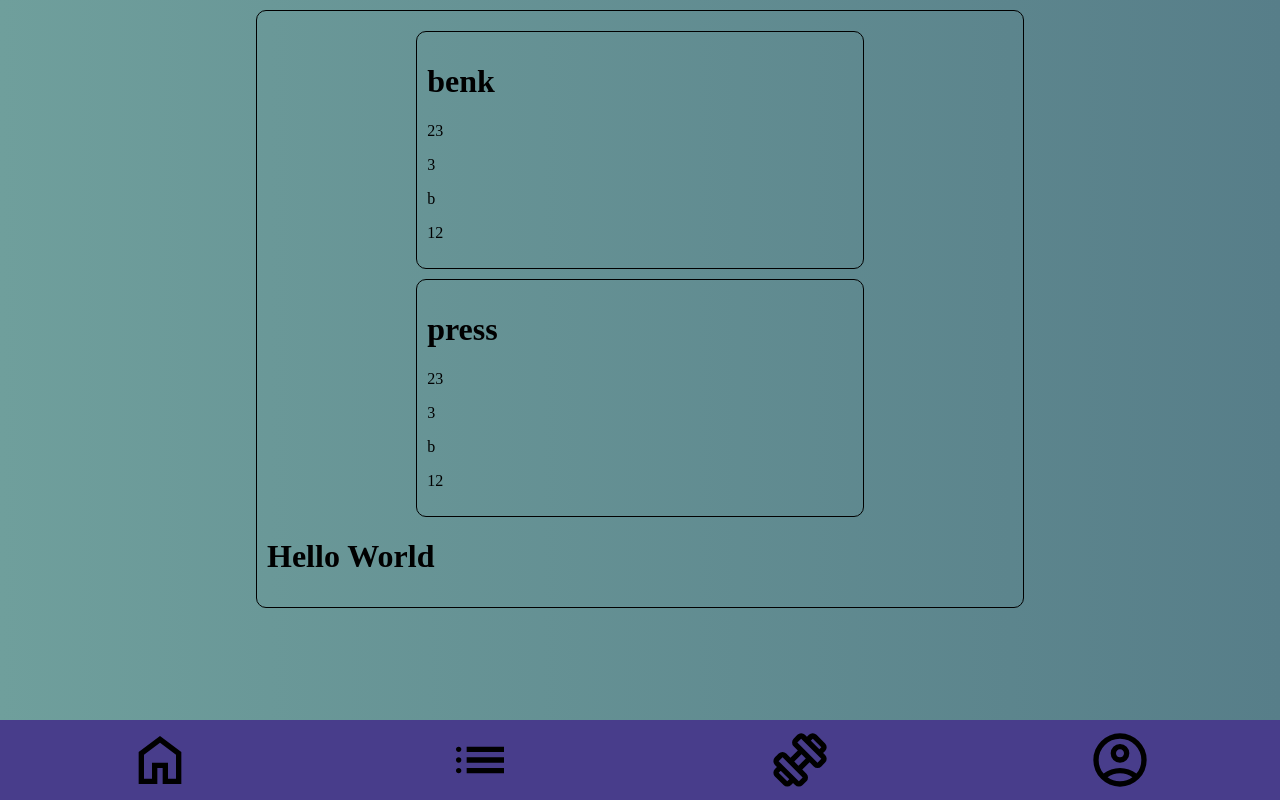
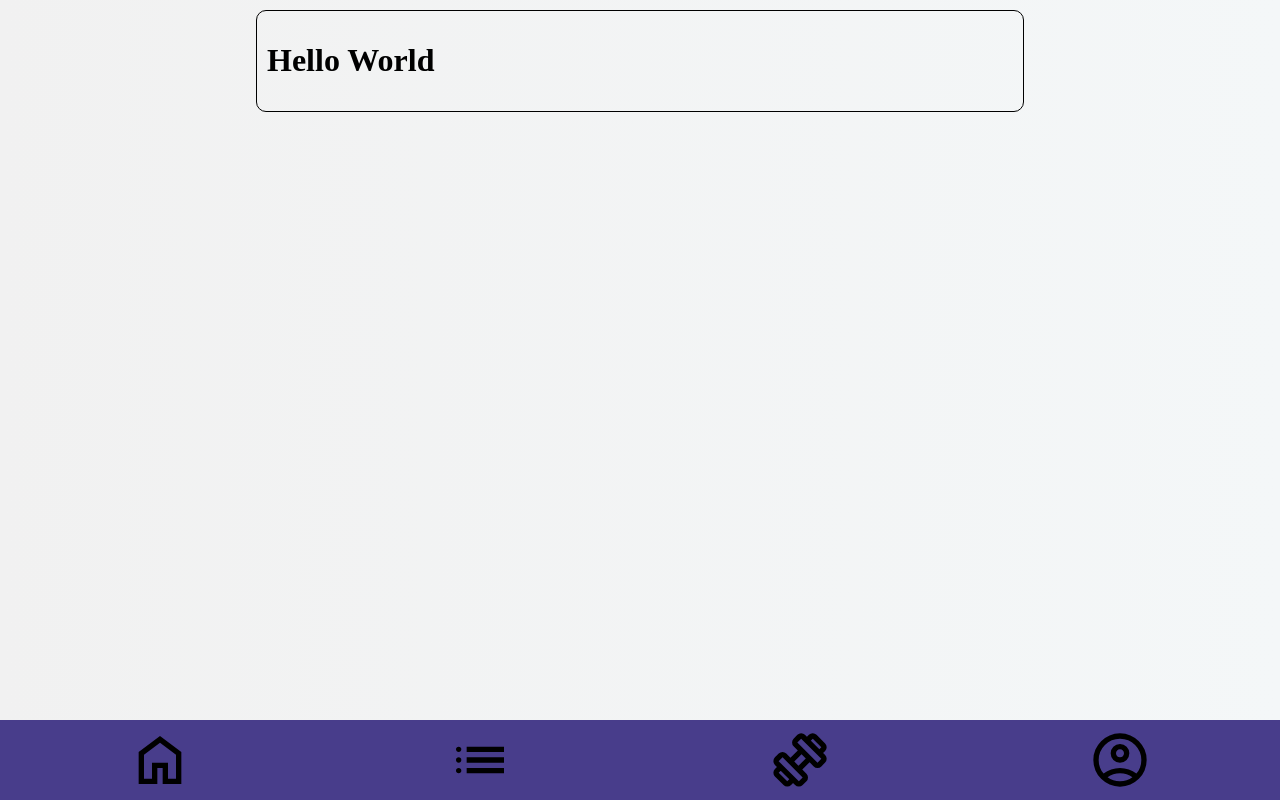
Before and after one commit to Emilorv/WorkoutLog, a React (Vite) app in the folder workout-log/: page / in a window 1280 px wide. Built offline with nearby package versions, Linux system fonts and the light colour scheme.

Commit message:
Removed unused component and content

```diff
--- a/workout-log/src/components/Footer.tsx
+++ /dev/null
@@ -1,7 +0,0 @@
-
-
-function Footer(){
-    return <div></div>
-}
-
-export default Footer;
--- a/workout-log/src/components/general.css
+++ b/workout-log/src/components/general.css
@@ -1,6 +1,6 @@
 
 body{
-    background-image: linear-gradient(to right, #6F9F9C, #577E89);
+    background-image: linear-gradient(to right, #f1f1f1, #f4f7f8);
 
 }
 .container{
--- a/workout-log/src/pages/Home.tsx
+++ b/workout-log/src/pages/Home.tsx
@@ -1,16 +1,8 @@
-import Footer from "../components/Footer.tsx";
 import Message from "../Message.tsx";
-import ListWorkouts from "../components/ListWorkouts.tsx";
 
-const workouts = [
-    {'id':0,'name':"benk", 'weight': 23, 'set':3, 'reps': 12},
-    {'id':0,'name':"press", 'weight': 23, 'set':3, 'reps': 12},
-]
 function Home(){
     return <div className="container">
-        <ListWorkouts workoutList={workouts}/>
         <Message></Message>
-        <Footer></Footer>
     </div>
 }
 
--- a/workout-log/src/pages/Layout.tsx
+++ b/workout-log/src/pages/Layout.tsx
@@ -1,10 +1,10 @@
 import {Outlet, Link} from "react-router-dom";
 import '../components/navBar.css'
 function Layout(){
-    const homeIcon = "public/icons/Home.svg"
-    const sessionIcon = "public/icons/List.svg"
-    const workoutIcon = "public/icons/Exercise.svg"
-    const profileIcon = "public/icons/Account circle.svg"
+    const homeIcon = "icons/Home.svg"
+    const sessionIcon = "icons/List.svg"
+    const workoutIcon = "icons/Exercise.svg"
+    const profileIcon = "icons/Account circle.svg"
 
     return<>
         <Outlet/>
```
